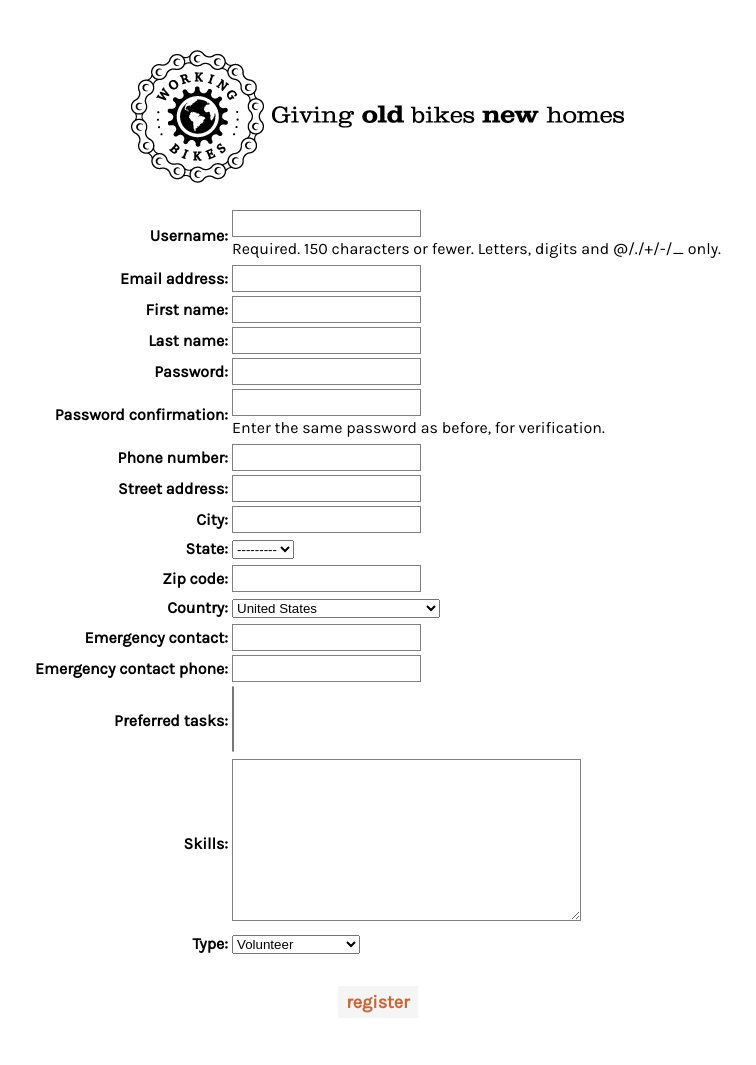
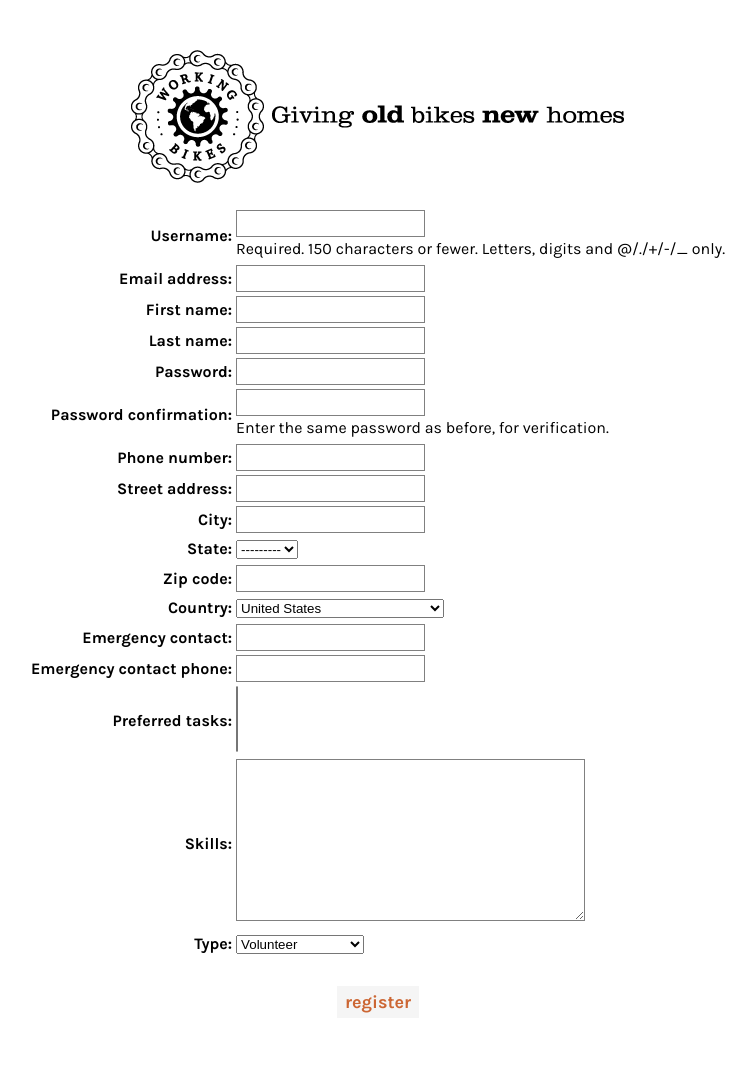
Before and after one commit to working-bikes/working-bikes, a Django app: page /volunteer/add/ in a window 1280 px wide. Shown: the whole page, without its empty margins (262-1018 px from the left). Run offline with Django 3.2, Linux system fonts and the light colour scheme; data that the repository does not hold is empty.

Commit message:
Updating font to match .org site

```diff
--- a/base/templates/base/base.html
+++ b/base/templates/base/base.html
@@ -4,7 +4,7 @@
 	<head>
 		{% block css %}
 		<link rel="stylesheet" type="text/css" href="{{ STATIC_URL }}/base/css/base.css"/>
-		<link href="http://fonts.googleapis.com/css?family=Karla:400,200" rel="stylesheet" type="text/css">
+		<link href="http://fonts.googleapis.com/css?family=Karla:400,700" rel="stylesheet" type="text/css">
 		{% endblock css %}
 		{% block js %}{% endblock js %}
 		{% block meta %}{% endblock meta %}
```
